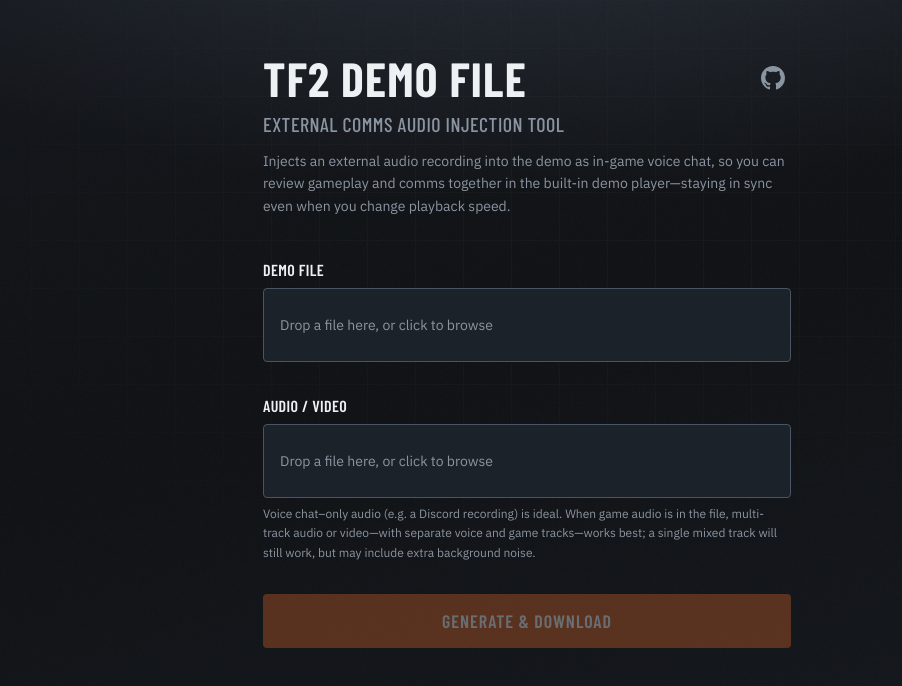
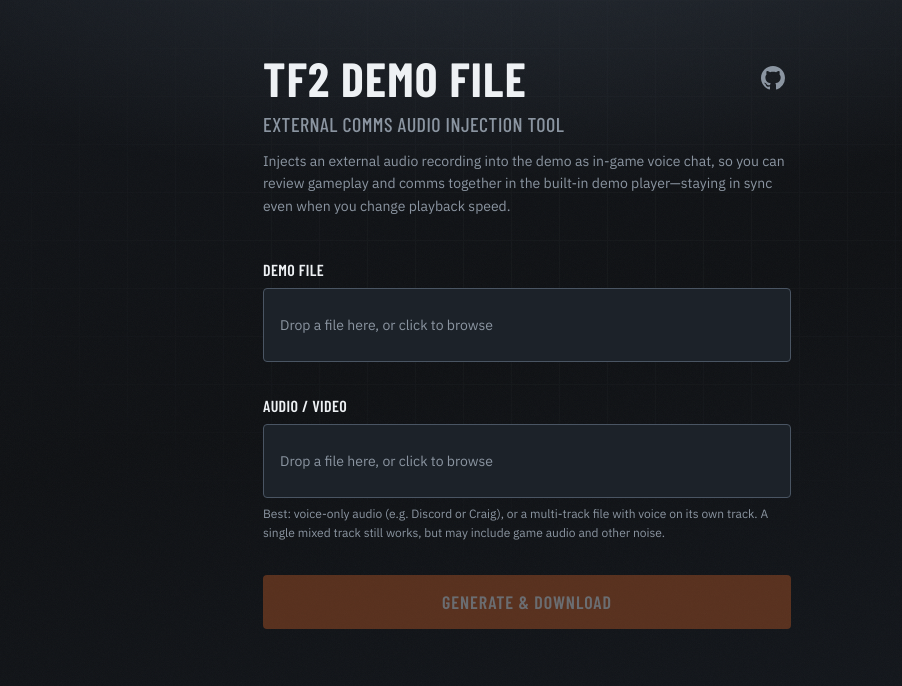
Before and after one commit to plasmatech8/tf2-demo-external-comms-injector, a SvelteKit app: page / in a window 1280 px wide. Shown: the top 686 px of the page, without its empty margins (113-1015 px from the left). Built offline with nearby package versions, Linux system fonts and the light colour scheme.

Commit message:
Simplify multi-track helper wording for clarity
Co-authored-by: Mark Connelly <plasmatech8@users.noreply.github.com>

```diff
--- a/src/routes/+page.svelte
+++ b/src/routes/+page.svelte
@@ -518,7 +518,7 @@
 					label="Audio / video"
 					prominent
 					accept="video/mp4,audio/mpeg,audio/wav,audio/ogg,audio/webm,audio/flac,audio/x-m4a,.mp3,.wav,.ogg,.webm,.flac,.m4a,.mp4"
-					helper="Voice chat–only audio (e.g. a Discord recording) is ideal. When game audio is in the file, multi-track audio or video—with separate voice and game tracks—works best; a single mixed track will still work, but may include extra background noise."
+					helper="Best: voice-only audio (e.g. Discord or Craig), or a multi-track file with voice on its own track. A single mixed track still works, but may include game audio and other noise."
 					file={mediaFile}
 					onchange={(f) => void setMediaFile(f)}
 				/>
```
